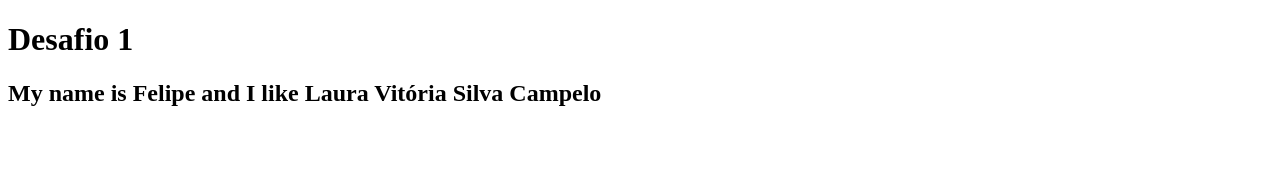
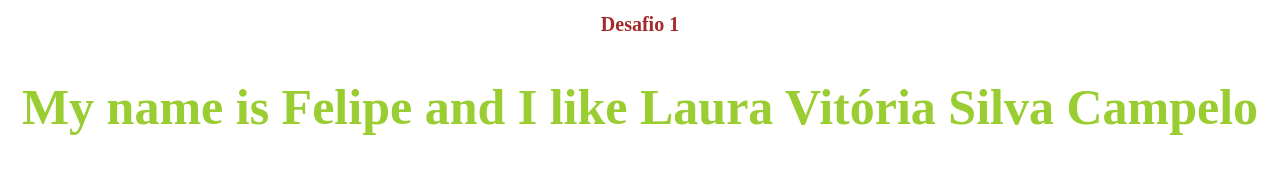
Before and after one commit to Luisfelipeqt/javascript, a plain HTML site: page index.html in a window 1280 px wide. Drawn offline with Linux system fonts and the light colour scheme.

Commit message:
Linkando o HTML com o arquivo do CSS

```diff
--- a/style.css
+++ b/style.css
@@ -0,0 +1,12 @@
+h1 {
+    color: brown;
+    text-align: center;
+    font-size: 20px;
+}
+h2 {
+    color:yellowgreen;
+    text-align: center;
+    font-size: 50px;
+
+
+}
```
Also changed, not shown: index.html (+1 -1 lines).
